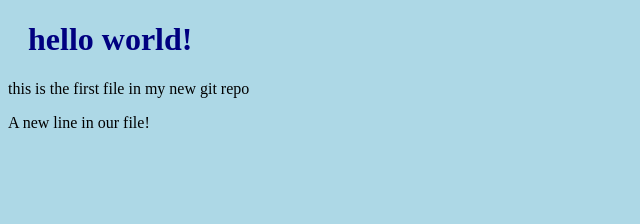
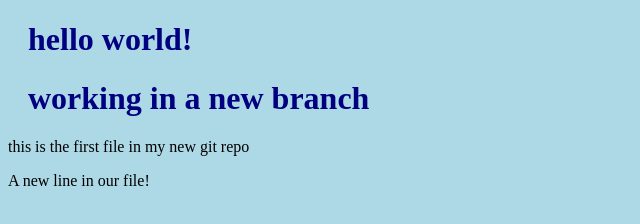
Before and after one commit to ar-christymadilao/hello-world, a plain HTML site: page index.html in a window 1280 px wide. Shown: the whole page, without its empty margins (0-640 px from the left). Drawn offline with Linux system fonts and the light colour scheme.

Commit message:
Added new line

```diff
--- a/index.html
+++ b/index.html
@@ -9,6 +9,7 @@
   </head>
   <body>
     <h1>hello world!</h1>
+    <h1>working in a new branch</h1>
     <p>this is the first file in my new git repo</p>
     <p>A new line in our file!</p>
   </body>
```
